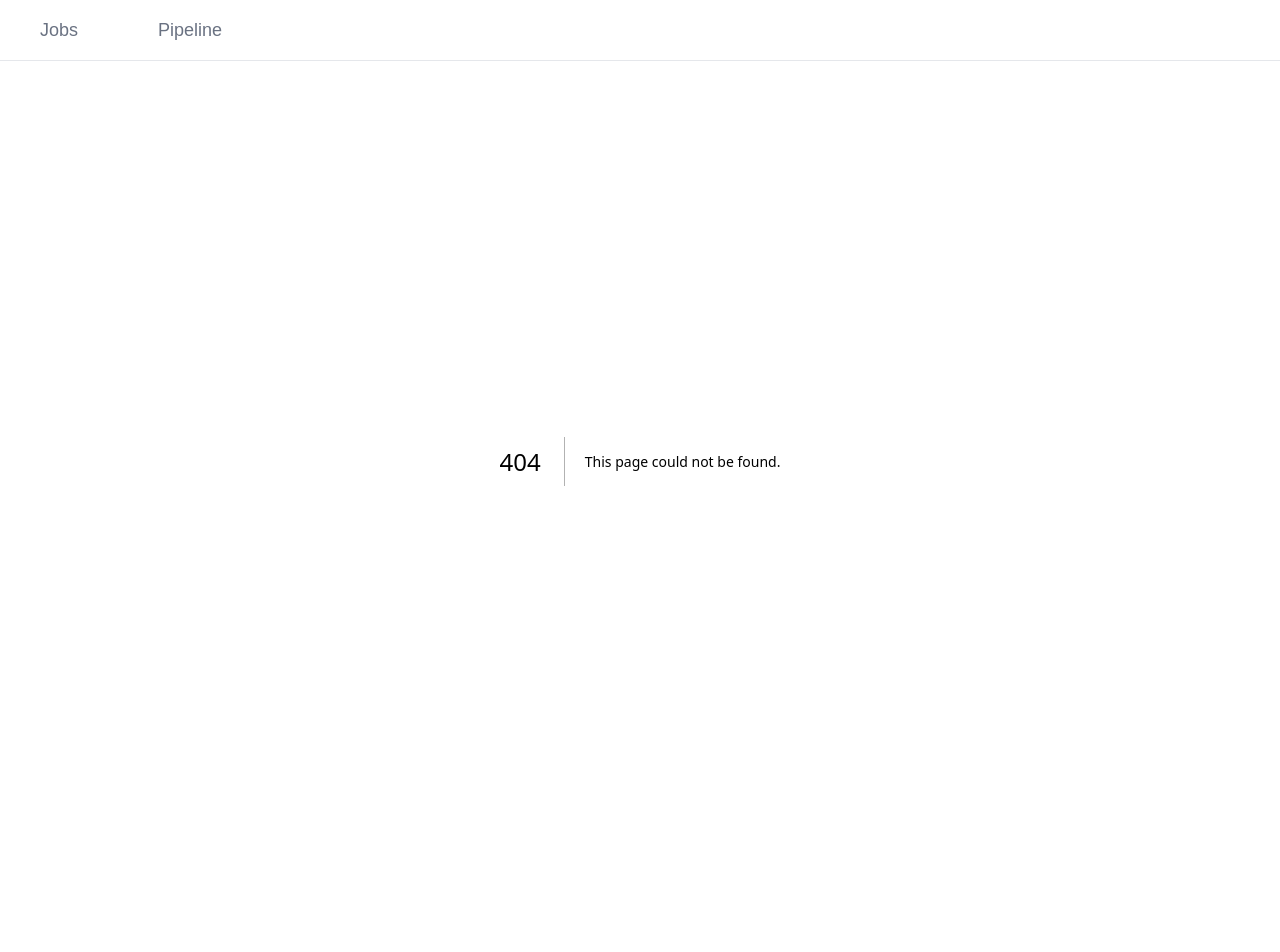
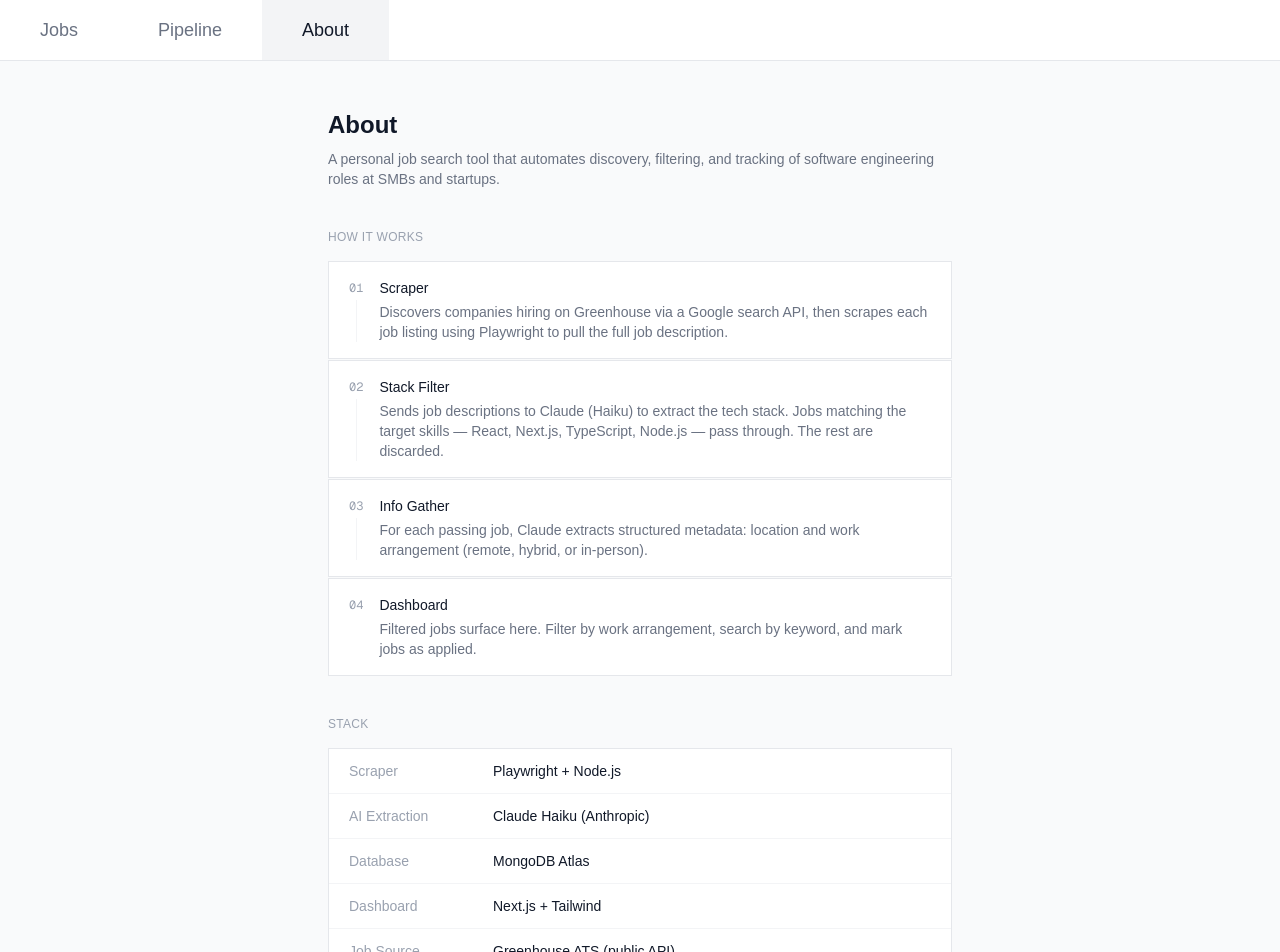
Before and after one commit to dwalkerwd7/dev-job-filter, a Next.js app in the folder dashboard/: page /about in a window 1280 px wide. Before the commit this address had no page. Shown: the top 952 px of the page. Before the commit the page ends 861 px from the top, so only its background shows below. Built offline with nearby package versions, Linux system fonts and the light colour scheme.

Commit message:
added about page

```diff
--- /dev/null
+++ b/dashboard/src/app/about/page.tsx
@@ -0,0 +1,69 @@
+export default function AboutPage() {
+    const steps = [
+        {
+            tag: "Scraper",
+            desc: "Discovers companies hiring on Greenhouse via a Google search API, then scrapes each job listing using Playwright to pull the full job description."
+        },
+        {
+            tag: "Stack Filter",
+            desc: "Sends job descriptions to Claude (Haiku) to extract the tech stack. Jobs matching the target skills — React, Next.js, TypeScript, Node.js — pass through. The rest are discarded."
+        },
+        {
+            tag: "Info Gather",
+            desc: "For each passing job, Claude extracts structured metadata: location and work arrangement (remote, hybrid, or in-person)."
+        },
+        {
+            tag: "Dashboard",
+            desc: "Filtered jobs surface here. Filter by work arrangement, search by keyword, and mark jobs as applied."
+        },
+    ]
+
+    const stack = [
+        ["Scraper", "Playwright + Node.js"],
+        ["AI Extraction", "Claude Haiku (Anthropic)"],
+        ["Database", "MongoDB Atlas"],
+        ["Dashboard", "Next.js + Tailwind"],
+        ["Job Source", "Greenhouse ATS (public API)"],
+    ]
+
+    return (
+        <div className="flex-1 bg-gray-50">
+            <div className="max-w-2xl mx-auto px-6 py-12">
+                <h1 className="text-2xl font-semibold text-gray-900 mb-2">About</h1>
+                <p className="text-gray-500 text-sm mb-10">
+                    A personal job search tool that automates discovery, filtering, and tracking of software engineering roles at SMBs and startups.
+                </p>
+
+                <section className="mb-10">
+                    <h2 className="text-xs font-medium uppercase tracking-wide text-gray-400 mb-4">How it works</h2>
+                    <div className="flex flex-col gap-px">
+                        {steps.map((step, i) => (
+                            <div key={step.tag} className="bg-white border border-gray-200 px-5 py-4 flex gap-4">
+                                <div className="flex flex-col items-center gap-1 pt-0.5">
+                                    <span className="text-xs font-mono text-gray-400">{String(i + 1).padStart(2, "0")}</span>
+                                    {i < steps.length - 1 && <div className="w-px flex-1 bg-gray-100" />}
+                                </div>
+                                <div>
+                                    <p className="text-sm font-medium text-gray-900 mb-1">{step.tag}</p>
+                                    <p className="text-sm text-gray-500">{step.desc}</p>
+                                </div>
+                            </div>
+                        ))}
+                    </div>
+                </section>
+
+                <section>
+                    <h2 className="text-xs font-medium uppercase tracking-wide text-gray-400 mb-4">Stack</h2>
+                    <div className="bg-white border border-gray-200">
+                        {stack.map(([label, value], i) => (
+                            <div key={label} className={`flex items-center px-5 py-3 text-sm ${i < stack.length - 1 ? "border-b border-gray-100" : ""}`}>
+                                <span className="text-gray-400 w-36">{label}</span>
+                                <span className="text-gray-900">{value}</span>
+                            </div>
+                        ))}
+                    </div>
+                </section>
+            </div>
+        </div>
+    )
+}
--- a/dashboard/src/components/TabNav.tsx
+++ b/dashboard/src/components/TabNav.tsx
@@ -8,7 +8,8 @@ export default function TabNav() {
 
     const tabs = [
         { label: "Jobs", href: "/" },
-        { label: "Pipeline", href: "/pipeline" }
+        { label: "Pipeline", href: "/pipeline" },
+        { label: "About", href: "/about" }
     ];
 
     return (
```
